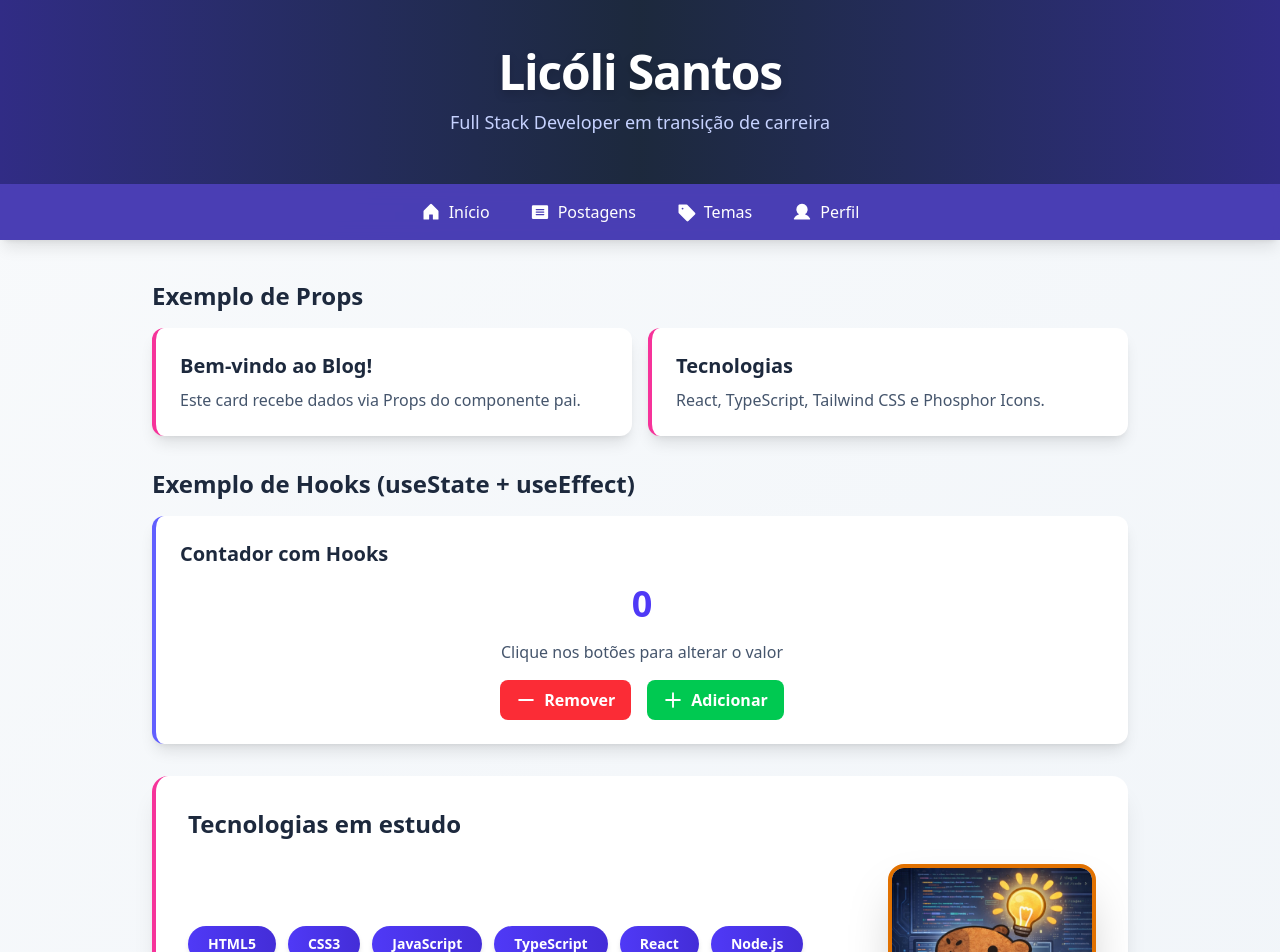
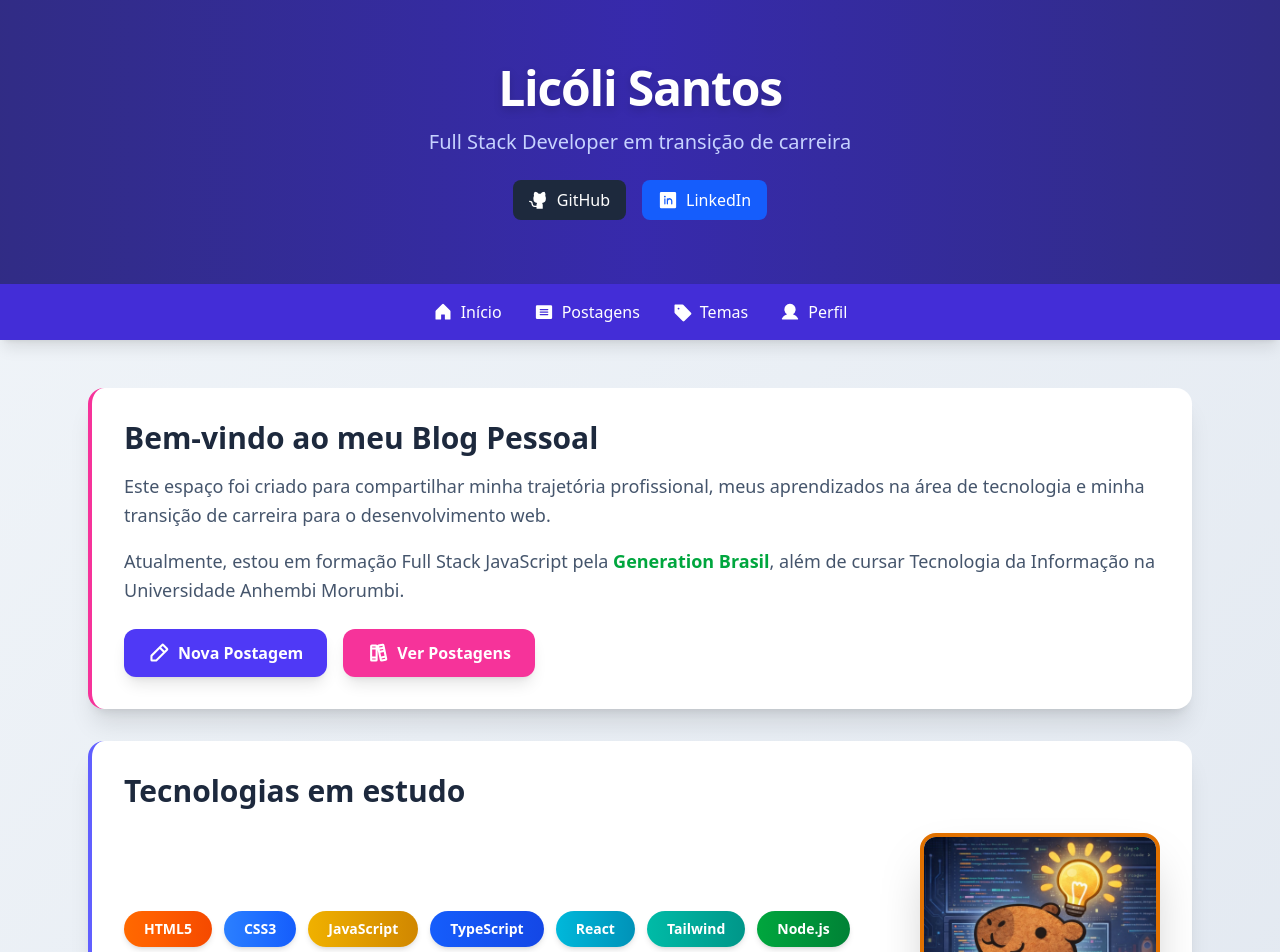
Before and after one commit to licolisantos/blog-pessoal-react, a React (Vite) app: page / in a window 1280 px wide. Shown: the top 952 px of the page. Built offline with nearby package versions, Linux system fonts and the light colour scheme.

Commit message:
style: refatora Home com Tailwind CSS

```diff
--- a/src/pages/home/Home.tsx
+++ b/src/pages/home/Home.tsx
@@ -1,84 +1,113 @@
-import { House, Article, Tag, User } from '@phosphor-icons/react'
+import { House, Article, Tag, User, PencilSimple, Books, GithubLogo, LinkedinLogo } from '@phosphor-icons/react'
 import acollyImg from '../../assets/acolly-tech.png'
-import Card from '../../components/card/Card'
-import Contador from '../contador/Contador'
 
 function Home() {
   return (
-    <div className="min-h-screen flex flex-col bg-gradient-to-br from-slate-50 to-slate-100">
-      {/* Header */}
-      <header className="bg-gradient-to-r from-indigo-900 via-slate-800 to-indigo-900 text-white py-12 px-6 text-center">
-        <h1 className="text-4xl md:text-5xl font-bold mb-3 tracking-tight drop-shadow-lg">
+    <div className="min-h-screen flex flex-col bg-gradient-to-br from-slate-100 to-slate-200">
+
+      {/* Header - Estilizado com Tailwind */}
+      <header className="bg-gradient-to-r from-indigo-900 via-indigo-800 to-indigo-900 text-white py-16 px-6 text-center shadow-xl">
+        <h1 className="text-4xl md:text-5xl font-bold mb-4 tracking-tight drop-shadow-lg">
           Licóli Santos
         </h1>
-        <p className="text-lg text-indigo-200">
+        <p className="text-xl text-indigo-200 mb-6">
           Full Stack Developer em transição de carreira
         </p>
+        <div className="flex justify-center gap-4">
+          <a href="https://github.com/licolisantos" target="_blank" className="flex items-center gap-2 bg-slate-800 hover:bg-slate-700 px-4 py-2 rounded-lg transition-all hover:scale-105">
+            <GithubLogo size={20} weight="fill" /> GitHub
+          </a>
+          <a href="https://linkedin.com/in/licoli-santos" target="_blank" className="flex items-center gap-2 bg-blue-600 hover:bg-blue-500 px-4 py-2 rounded-lg transition-all hover:scale-105">
+            <LinkedinLogo size={20} weight="fill" /> LinkedIn
+          </a>
+        </div>
       </header>
 
-      {/* Nav */}
-      <nav className="bg-indigo-800/90 backdrop-blur-sm py-4 shadow-lg sticky top-0 z-10">
-        <div className="flex justify-center gap-6 md:gap-10">
-          <a href="#" className="flex items-center gap-2 text-white font-medium hover:text-pink-300 transition-colors">
+      {/* Navegação - Classes utilitárias do Tailwind */}
+      <nav className="bg-indigo-700 py-4 shadow-lg sticky top-0 z-50">
+        <div className="flex justify-center gap-8 flex-wrap">
+          <a href="#" className="flex items-center gap-2 text-white font-medium hover:text-pink-300 transition-colors duration-300">
             <House size={20} weight="fill" /> Início
           </a>
-          <a href="#" className="flex items-center gap-2 text-white font-medium hover:text-pink-300 transition-colors">
+          <a href="#" className="flex items-center gap-2 text-white font-medium hover:text-pink-300 transition-colors duration-300">
             <Article size={20} weight="fill" /> Postagens
           </a>
-          <a href="#" className="flex items-center gap-2 text-white font-medium hover:text-pink-300 transition-colors">
+          <a href="#" className="flex items-center gap-2 text-white font-medium hover:text-pink-300 transition-colors duration-300">
             <Tag size={20} weight="fill" /> Temas
           </a>
-          <a href="#" className="flex items-center gap-2 text-white font-medium hover:text-pink-300 transition-colors">
+          <a href="#" className="flex items-center gap-2 text-white font-medium hover:text-pink-300 transition-colors duration-300">
             <User size={20} weight="fill" /> Perfil
           </a>
         </div>
       </nav>
 
-      {/* Main */}
-      <main className="flex-1 max-w-5xl mx-auto w-full py-10 px-6">
+      {/* Conteúdo Principal */}
+      <main className="flex-1 max-w-6xl mx-auto w-full py-12 px-6">
 
-        {/* Seção: Exemplo de Props */}
-        <section className="mb-8">
-          <h2 className="text-2xl font-bold text-slate-800 mb-4">Exemplo de Props</h2>
-          <div className="grid md:grid-cols-2 gap-4">
-            <Card
-              titulo="Bem-vindo ao Blog!"
-              texto="Este card recebe dados via Props do componente pai."
-            />
-            <Card
-              titulo="Tecnologias"
-              texto="React, TypeScript, Tailwind CSS e Phosphor Icons."
-            />
+        {/* Card de Boas-vindas */}
+        <section className="bg-white rounded-2xl shadow-xl p-8 mb-8 border-l-4 border-pink-500 hover:shadow-2xl transition-shadow duration-300">
+          <h2 className="text-3xl font-bold text-slate-800 mb-4">
+            Bem-vindo ao meu Blog Pessoal
+          </h2>
+          <p className="text-slate-600 mb-4 leading-relaxed text-lg">
+            Este espaço foi criado para compartilhar minha trajetória profissional,
+            meus aprendizados na área de tecnologia e minha transição de carreira
+            para o desenvolvimento web.
+          </p>
+          <p className="text-slate-600 mb-6 leading-relaxed text-lg">
+            Atualmente, estou em formação Full Stack JavaScript pela
+            <span className="font-semibold text-green-600"> Generation Brasil</span>,
+            além de cursar Tecnologia da Informação na Universidade Anhembi Morumbi.
+          </p>
+
+          {/* Botões estilizados com Tailwind */}
+          <div className="flex flex-wrap gap-4">
+            <button className="flex items-center gap-2 bg-indigo-600 hover:bg-indigo-700 text-white font-semibold py-3 px-6 rounded-xl shadow-lg transition-all duration-300 hover:-translate-y-1 hover:shadow-xl">
+              <PencilSimple size={22} weight="bold" /> Nova Postagem
+            </button>
+            <button className="flex items-center gap-2 bg-pink-500 hover:bg-pink-600 text-white font-semibold py-3 px-6 rounded-xl shadow-lg transition-all duration-300 hover:-translate-y-1 hover:shadow-xl">
+              <Books size={22} weight="bold" /> Ver Postagens
+            </button>
           </div>
         </section>
 
-        {/* Seção: Exemplo de Hooks */}
-        <section className="mb-8">
-          <h2 className="text-2xl font-bold text-slate-800 mb-4">Exemplo de Hooks (useState + useEffect)</h2>
-          <Contador />
-        </section>
+        {/* Card de Tecnologias */}
+        <section className="bg-white rounded-2xl shadow-xl p-8 border-l-4 border-indigo-500 hover:shadow-2xl transition-shadow duration-300">
+          <h2 className="text-3xl font-bold text-slate-800 mb-6">
+            Tecnologias em estudo
+          </h2>
 
-        {/* Seção: Tecnologias */}
-        <section className="bg-white rounded-2xl shadow-xl p-8 border-l-4 border-pink-500">
-          <h2 className="text-2xl font-bold text-slate-800 mb-6">Tecnologias em estudo</h2>
-          <div className="flex flex-col md:flex-row items-center gap-8">
+          <div className="flex flex-col lg:flex-row items-center gap-10">
+            {/* Lista de tecnologias com Tailwind */}
             <div className="flex-1">
               <div className="flex flex-wrap gap-3">
-                {['HTML5', 'CSS3', 'JavaScript', 'TypeScript', 'React', 'Node.js', 'NestJS', 'MySQL'].map((tech) => (
+                {[
+                  { nome: 'HTML5', cor: 'from-orange-500 to-orange-600' },
+                  { nome: 'CSS3', cor: 'from-blue-500 to-blue-600' },
+                  { nome: 'JavaScript', cor: 'from-yellow-500 to-yellow-600' },
+                  { nome: 'TypeScript', cor: 'from-blue-600 to-blue-700' },
+                  { nome: 'React', cor: 'from-cyan-500 to-cyan-600' },
+                  { nome: 'Tailwind', cor: 'from-teal-500 to-teal-600' },
+                  { nome: 'Node.js', cor: 'from-green-600 to-green-700' },
+                  { nome: 'NestJS', cor: 'from-red-500 to-red-600' },
+                  { nome: 'MySQL', cor: 'from-blue-700 to-blue-800' },
+                ].map((tech) => (
                   <span
-                    key={tech}
-                    className="bg-gradient-to-r from-indigo-600 to-indigo-700 text-white px-5 py-2 rounded-full text-sm font-semibold shadow-md hover:shadow-xl hover:scale-110 transition-all cursor-default"
+                    key={tech.nome}
+                    className={`bg-gradient-to-r ${tech.cor} text-white px-5 py-2 rounded-full text-sm font-bold shadow-md hover:shadow-xl hover:scale-110 transition-all duration-300 cursor-default`}
                   >
-                    {tech}
+                    {tech.nome}
                   </span>
                 ))}
               </div>
             </div>
+
+            {/* Imagem com bordas e sombras do Tailwind */}
             <div className="flex-shrink-0">
               <img
                 src={acollyImg}
                 alt="Mascote Acolly"
-                className="w-52 rounded-2xl border-4 border-amber-600 shadow-2xl hover:scale-105 transition-transform"
+                className="w-60 rounded-2xl border-4 border-amber-600 shadow-2xl hover:scale-105 hover:rotate-2 transition-all duration-300"
               />
             </div>
           </div>
@@ -86,9 +115,12 @@ function Home() {
       </main>
 
       {/* Footer */}
-      <footer className="bg-gradient-to-r from-indigo-900 via-slate-800 to-indigo-900 text-white text-center py-6">
-        <p className="text-indigo-200">
-          © 2026 - <span className="font-semibold text-white">Licóli Santos</span> | Blog Pessoal
+      <footer className="bg-gradient-to-r from-indigo-900 via-indigo-800 to-indigo-900 text-white text-center py-8">
+        <p className="text-indigo-200 text-lg">
+          © 2026 - <span className="font-bold text-white">Licóli Santos</span> | Blog Pessoal
+        </p>
+        <p className="text-indigo-300 text-sm mt-2">
+          Desenvolvido com React + TypeScript + Tailwind CSS
         </p>
       </footer>
     </div>
```
